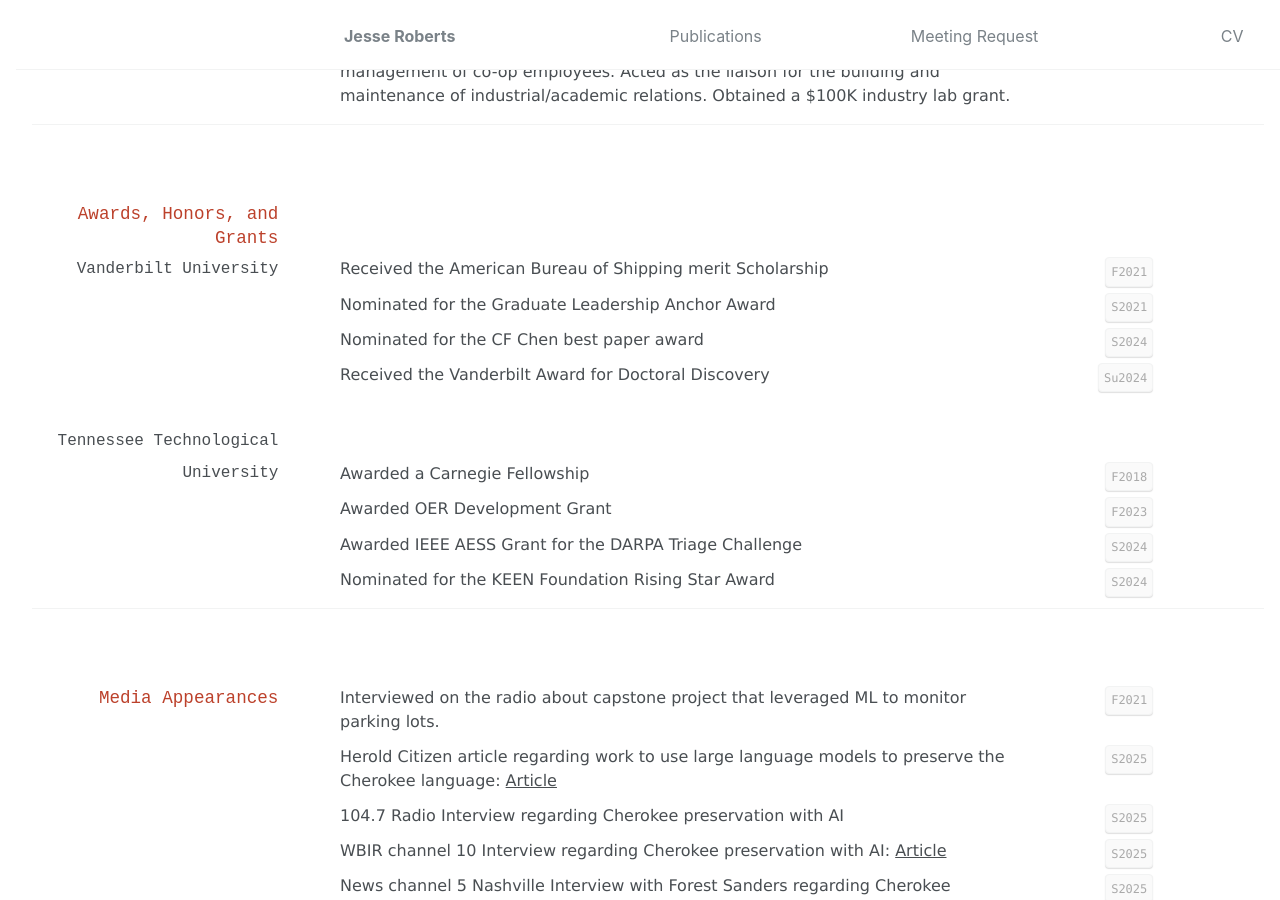
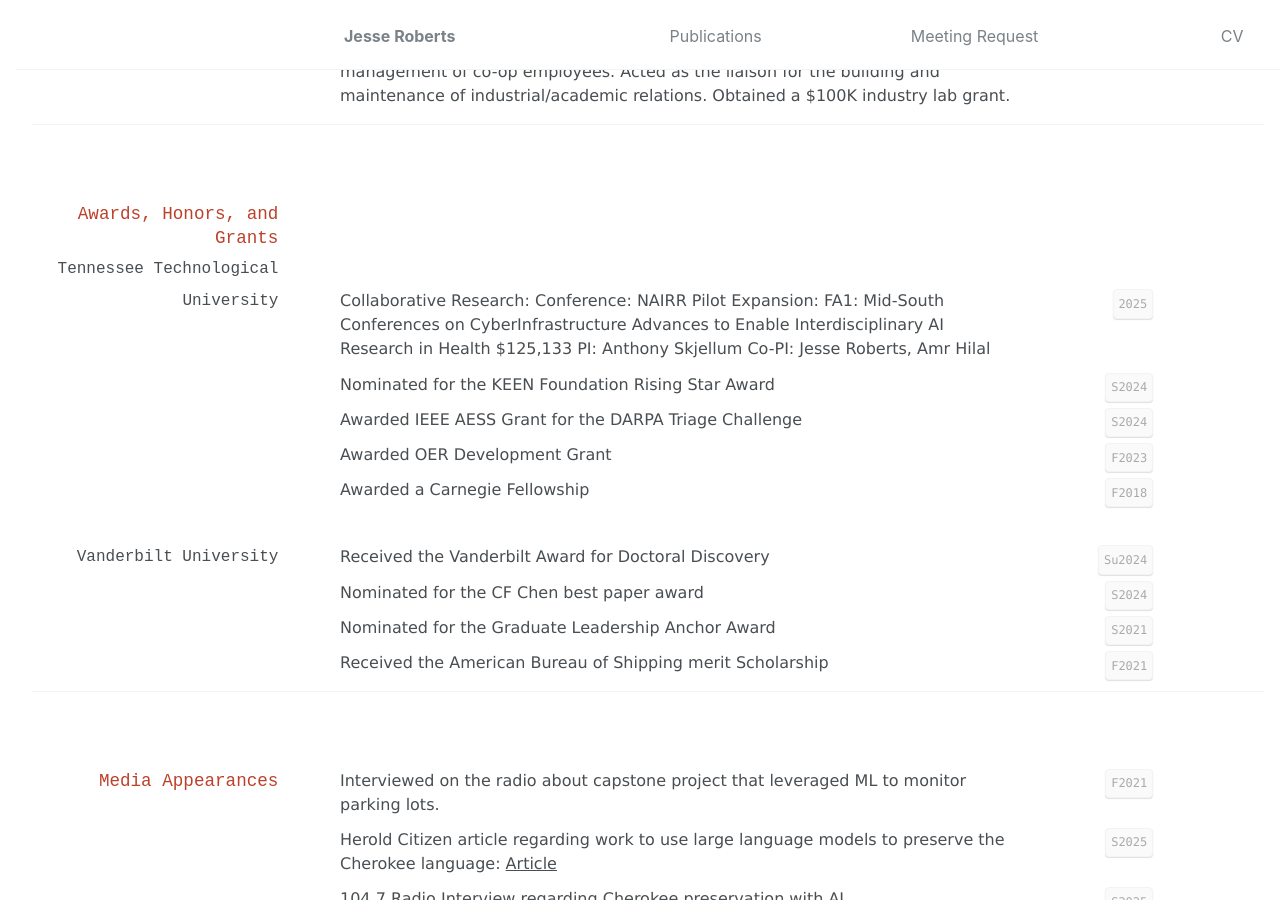
Before and after one commit to JesseTNRoberts/JesseTNRoberts.github.io, a Jekyll site: the page built from _pages/cv.md, in a window 1280 px wide and 900 px high, scrolled down 1901 px. Built offline with Jekyll 4.4.1, drawn with Linux system fonts in a browser that asks for light colours; some of the changed text lies outside the part shown.

```diff
--- a/_pages/cv.md
+++ b/_pages/cv.md
@@ -111,33 +111,45 @@ Developed a co-op program to improve recruitment. Oversaw hiring, training, and
 ---
 
 ## Awards, Honors, and Grants
+
+
+### Tennessee Technological University
+
+`2025`
+Collaborative Research: Conference: NAIRR Pilot Expansion: FA1: Mid-South Conferences on CyberInfrastructure Advances to Enable Interdisciplinary AI Research in Health
+$125,133
+PI: Anthony Skjellum
+Co-PI: Jesse Roberts, Amr Hilal
+
+`S2024`
+Nominated for the KEEN Foundation Rising Star Award
+
+`S2024`
+Awarded IEEE AESS Grant for the DARPA Triage Challenge
+
+`F2023`
+Awarded OER Development Grant
+
+`F2018`
+Awarded a Carnegie Fellowship
+
+
+
 ### Vanderbilt University
+
+`Su2024`
+ Received the Vanderbilt Award for Doctoral Discovery
+
+`S2024`
+Nominated for the CF Chen best paper award
+
+`S2021`
+Nominated for the Graduate Leadership Anchor Award
 
 `F2021`
 Received the American Bureau of Shipping merit Scholarship
 
-`S2021`
-Nominated for the Graduate Leadership Anchor Award
 
-`S2024`
-Nominated for the CF Chen best paper award
-
-`Su2024`
- Received the Vanderbilt Award for Doctoral Discovery
-
-### Tennessee Technological University
-
-`F2018`
-Awarded a Carnegie Fellowship
-
-`F2023`
-Awarded OER Development Grant
-
-`S2024`
-Awarded IEEE AESS Grant for the DARPA Triage Challenge
-
-`S2024`
-Nominated for the KEEN Foundation Rising Star Award
 
 ---
 
@@ -218,6 +230,15 @@ J. Roberts and I. Bhattacharya, "MNFIS and other soft computing based MPPT techn
 
 J. Roberts, "MNFIS+; or, a Better Hybrid Heuristic Maximum Power Point Tracker," Thesis. Tennessee Technological University, 2017.
 -->
+
+
+---
+
+## Presentations
+`May 2025`
+Poster: A Few-Shot Learning Method for SMS Phishing Detection and Explanation Using SLMs
+Seyed Mohammad Sanjari, Jesse Roberts, Mir Mehedi A. Pritom
+
 ---
 
 ## Professional Memberships
```
Also changed, not shown: 1 other file.
